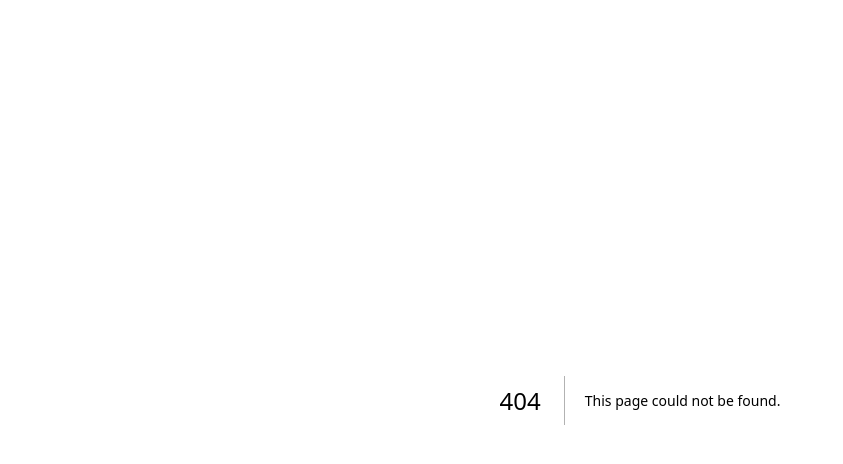
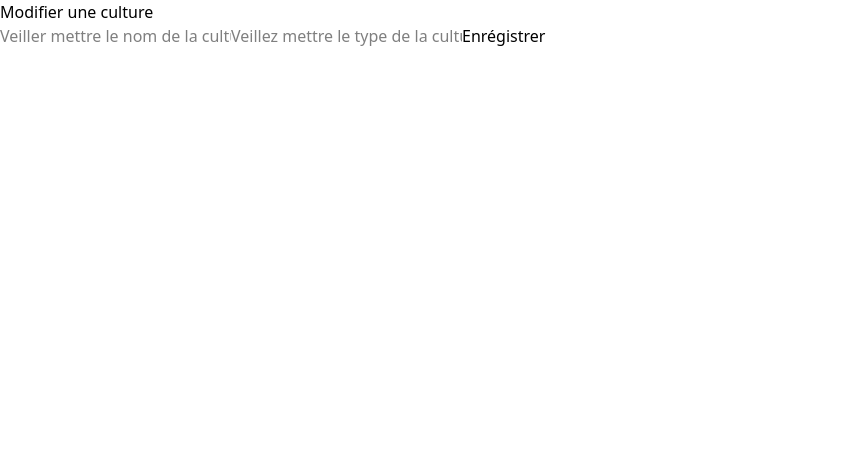
Before and after one commit to JbDev-tech/agrimeteo, a Next.js app: page /cultures/1/modifier in a window 1280 px wide. Before the commit this address had no page. Shown: the top 464 px of the page, without its empty margins (0-843 px from the left). Built offline with nearby package versions, Linux system fonts and the light colour scheme; no server answers; the database is empty.

Commit message:
Interface Culture complète (liste, ajout, modification, suppression)

```diff
--- /dev/null
+++ b/app/cultures/[id]/modifier/page.tsx
@@ -0,0 +1,17 @@
+import { CultureForm } from "@/components/CulturesForm"
+import { prisma } from "@/lib/prisma"
+
+export default async function ModifierCulturePage({params}:{params : Promise<{id :string}>}) {
+    const {id} = await params
+    const culture = await prisma.culture.findUnique(
+        {
+        where : {id : Number(id)}
+    })
+    return(
+        <div>
+            <h1>Modifier une culture</h1>
+            <CultureForm culture={culture}/>
+        </div>
+    )
+
+}
--- /dev/null
+++ b/app/cultures/ajouter/page.tsx
@@ -0,0 +1,10 @@
+import { CultureForm } from "@/components/CulturesForm";
+
+export default function AjouterCulturesPage(){
+    return(
+        <div>
+            <h1>Ajouter une culture</h1>
+            <CultureForm/>
+        </div>
+    )
+}
--- /dev/null
+++ b/app/cultures/page.tsx
@@ -0,0 +1,10 @@
+import { CultureList } from "@/components/CulturesList";
+
+export default function culturesPage(){
+    return(
+        <div>
+            <h1>Liste des cultures</h1>
+            <CultureList/>
+        </div>
+    )
+}
--- /dev/null
+++ b/components/CulturesForm.tsx
@@ -0,0 +1,47 @@
+'use client'
+
+
+
+import { Culture } from "@/app/generated/prisma/client";
+import { useState } from "react";
+
+export function CultureForm({culture} : {culture?:Culture}){
+
+    const [nom,setNom] = useState(culture?.nom||'')
+    const [type,setType] = useState(culture?.type||'')
+
+    async function handleSubmit(e : React.SubmitEvent) {
+        e.preventDefault()
+
+        const url = culture? `/api/cultures/${culture.id}`:`/api/cultures`
+        const method = culture? 'PUT':'POST'
+
+        await fetch(url,{
+            method:method,
+            headers:{'Content-Type':'application/json'},
+            body: JSON.stringify({
+                nom,
+                type
+            })
+        })
+    }
+    return(
+        <div>
+            <form onSubmit={handleSubmit}>
+                <input type="text"
+                placeholder="Veiller mettre le nom de la culture"
+                value={nom}
+                onChange={(e)=> setNom(e.target.value)}
+                 />
+
+                 <input type="text"
+                 placeholder="Veillez mettre le type de la culture"
+                 value={type}
+                 onChange={(e)=> setType(e.target.value)}/>
+
+                 <button type="submit">Enrégistrer</button>
+
+            </form>
+        </div>
+    )
+}
--- /dev/null
+++ b/components/CulturesList.tsx
@@ -0,0 +1,33 @@
+'use client'
+
+import { Culture } from "@/app/generated/prisma/client"
+import { useEffect, useState } from "react"
+
+export function CultureList(){
+
+    const [cultures, setCultures] = useState<Culture[]>([])
+    useEffect(()=>{
+        fetch('/api/cultures')
+        .then(res =>res.json())
+        .then(data => setCultures(data))
+    },[])
+
+    async function handleDelete(id:number) {
+        await fetch(`/api/cultures/${id}`,  {method:'DELETE'})
+        setCultures(cultures.filter((culture)=>culture.id !== id))
+    }
+
+    return(
+        <div>
+            <ul>
+                {cultures.map((culture)=>
+                    (
+                        <li key={culture.id}>
+                            {culture.nom} - {culture.type}
+                            <button onClick={()=>handleDelete(culture.id)}>Supprimer</button>
+                        </li>
+                    ))}
+            </ul>
+        </div>
+    )
+}
```
